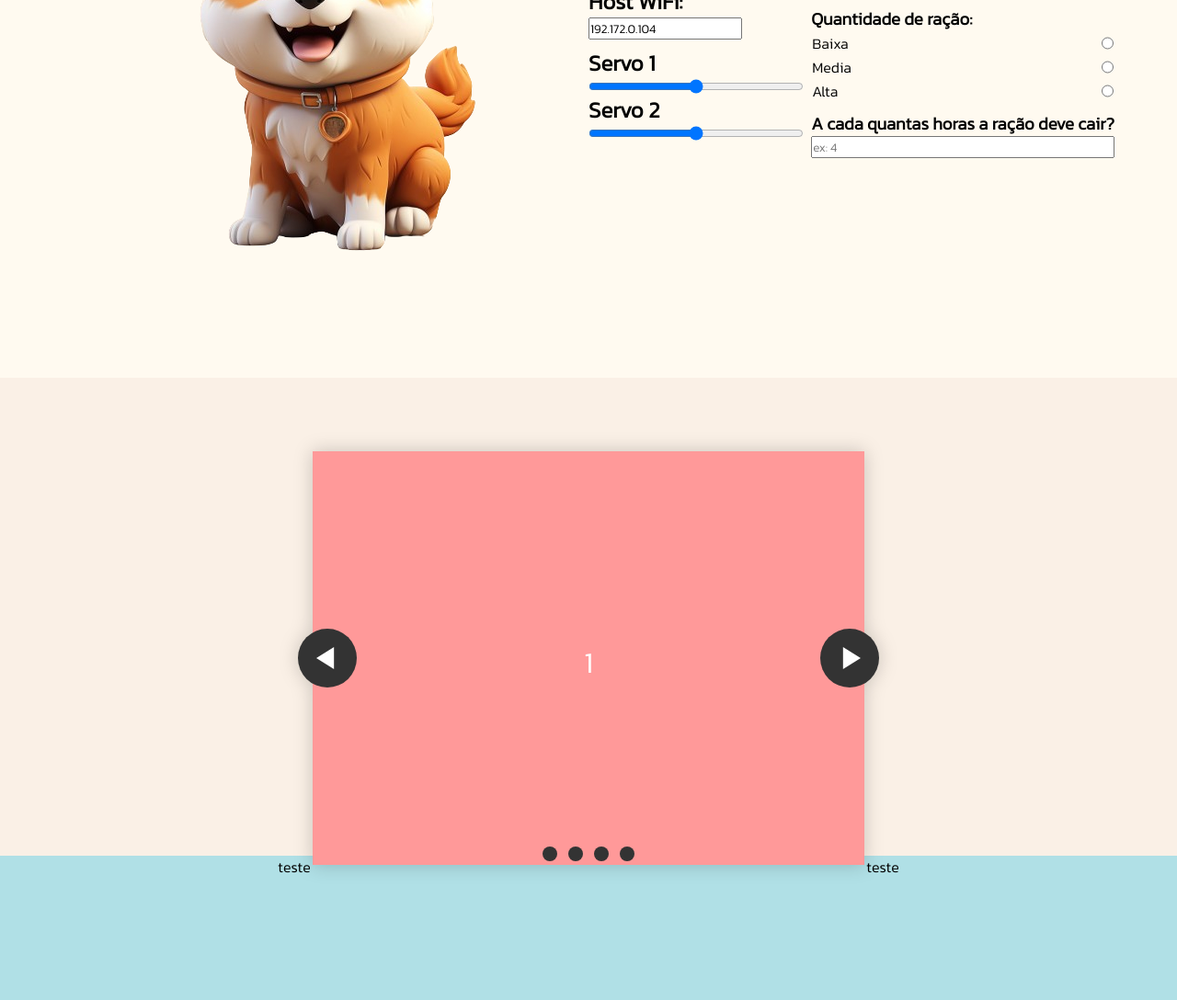
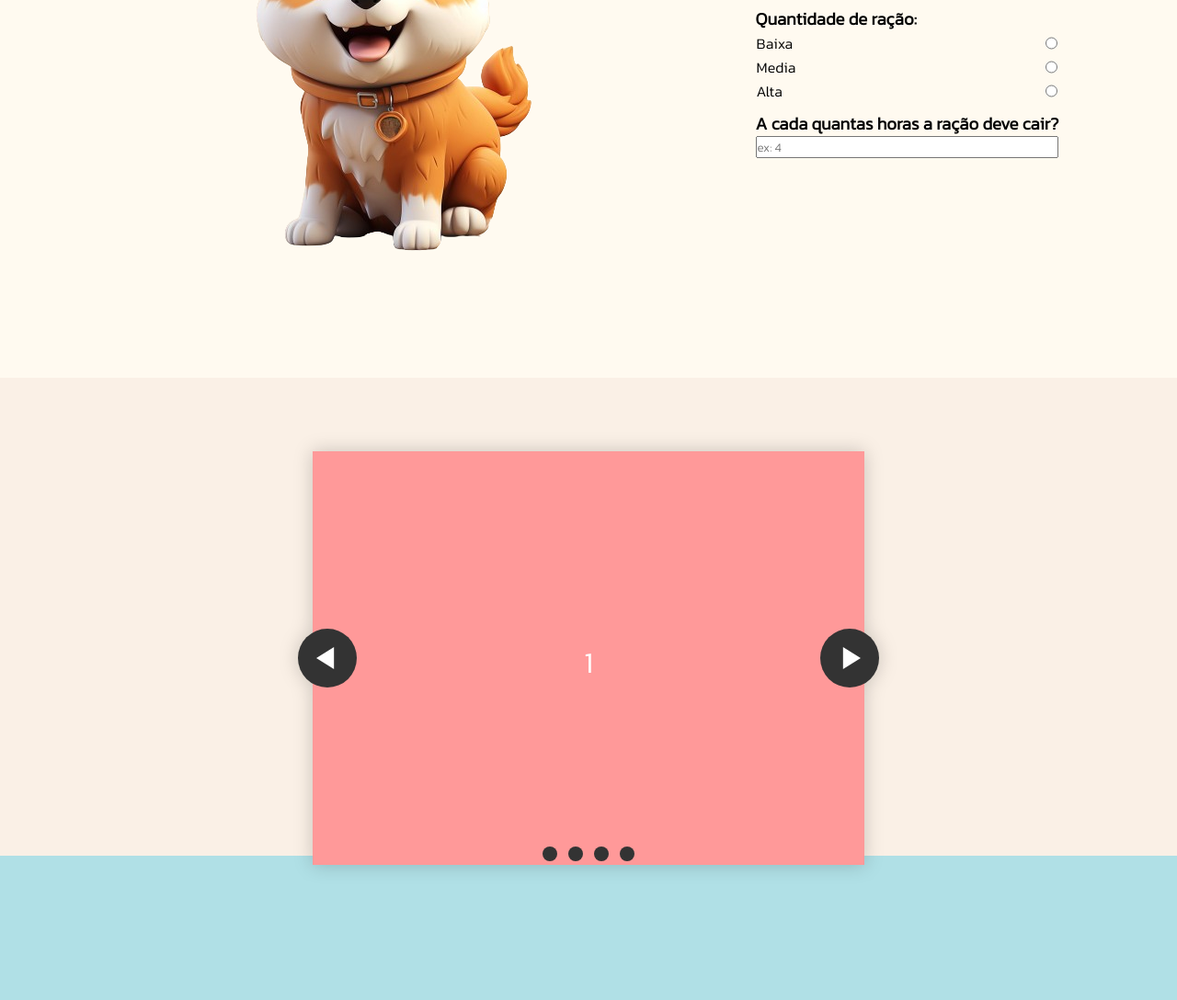
Before and after one commit to arthursantanna/JavaScript, a plain HTML site: page index.html in a window 1280 px wide. Shown: the part 389-1477 px from the top of the page at 92% size. Drawn offline with nearby package versions, Linux system fonts and the light colour scheme; files whose address does not match are found by name; a web font is replaced by a local one.

Commit message:
Corrigindo

```diff
--- a/index.html
+++ b/index.html
@@ -53,22 +53,6 @@ function mouseUpSr2(angle)
 		<section id="home">
 			<div class="imgCat">
 				<img src="imgs/dog.png" alt="Gato" id="cat">
-			</div>
-			<div class="formulario">
-				<h1><strong>Dispenser Automático</strong></h1>
-
-				<div class="form">
-					<FORM NAME="myform2" ACTION="" METHOD="GET">
-						<h2> Host WiFi: </h2>
-						<INPUT TYPE="text" NAME="inputbox" VALUE="192.172.0.104">
-					</FORM>
-				</div>
-
-
-					<h2>     Servo 1 </h2>
-					<input type="range" min="15" max="175" onmouseup="mouseUpSr1(this.value)" />
-					<h2>     Servo 2 </h2>
-					<input type="range" min="15" max="175" onmouseup="mouseUpSr2(this.value)" />
 			</div>
 			<div class="formulario">
                 <div class="form">
@@ -161,12 +145,6 @@ function mouseUpSr2(angle)
         </div>
     </section>
     <section id="contato">
-        <ul>
-            <li>teste</li>
-        </ul>
-        <ul>
-            <li>teste</li>
-        </ul>
     </section>
 </body>
 </html>
```
